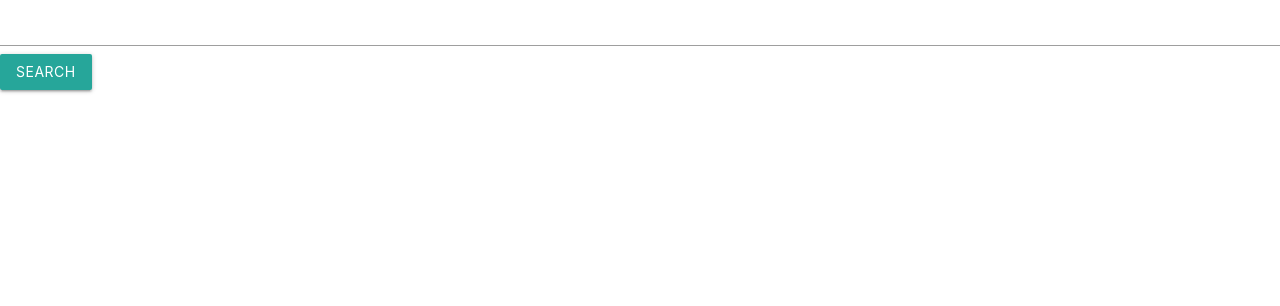
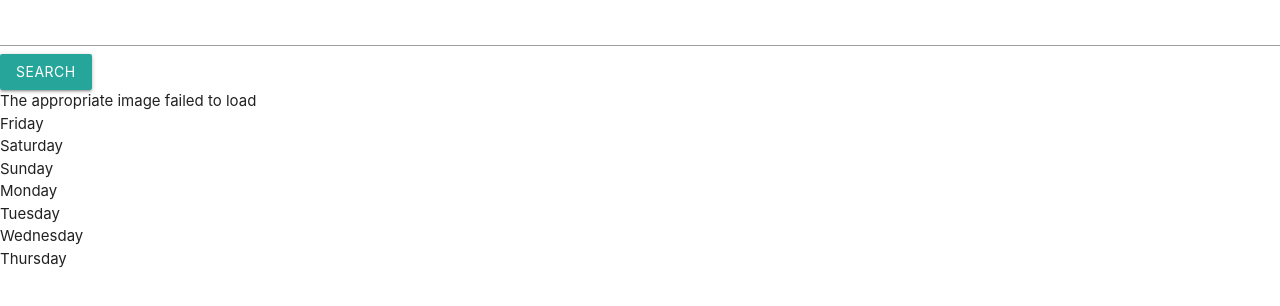
Before and after one commit to Unsentletter/nova, a React (Create React App) app: page / in a window 1280 px wide. Shown: the top 306 px of the page. Built offline with nearby package versions, Linux system fonts and the light colour scheme.

Commit message:
Components added to app

```diff
--- a/src/App.js
+++ b/src/App.js
@@ -4,8 +4,9 @@ import 'materialize-css/dist/css/materialize.min.css';
 
 import './App.css';
 
-
 import { SearchBar } from './components/SearchBar';
+import { MainDisplay } from './components/MainDisplay';
+import { SubDisplay } from "./components/SubDisplay";
 
 const apiKey = 'fb1a712a82a2133d66d27b355139f842';
 const tempLocation = '37.8267,-122.4233';
@@ -15,33 +16,57 @@ class App extends Component {
   constructor(props) {
     super(props, null, null);
     this.state = {
-      term: ''
+      term: '',
+      weather: {}
     }
   }
 
   onFormSubmit = (event) => {
     event.preventDefault();
 
+    this.setState({ term: '' });
     this.fetchWeatherData(this.state.term);
-    this.setState({ term: '' })
   };
 
   fetchWeatherData = (term) => {
     axios.get(url).then(res => {
-      console.log(res);
+      console.log("APP", res);
+      this.setState({
+        weather: res.data.hourly
+      })
     }, (err) => {
       console.log(err)
     })
   };
+
+  orderDays = () => {
+    const dayOfWeek = new Date().getDay();
+    const weekdays = ['Sunday', 'Monday', 'Tuesday', 'Wednesday', 'Thursday', 'Friday', 'Saturday'];
+    let reorderedWeekdays = [];
+
+    for(let i = 0; i < weekdays.length; i++) {
+      let pointer = (i + dayOfWeek) % weekdays.length;
+      reorderedWeekdays.push(weekdays[pointer])
+    }
+
+
+
+    return reorderedWeekdays
+  }
 
   onInputChange = event => {
     this.setState({ term: event.target.value })
   };
 
   render() {
+    console.log(this.orderDays())
     return (
       <div>
         <SearchBar onFormSubmit={this.onFormSubmit} onInputChange={this.onInputChange}/>
+        <MainDisplay data={this.state}/>
+        {this.orderDays().map((day, i) => {
+          return <SubDisplay key={i} day={day}/>
+        })}
       </div>
     );
   }
```
